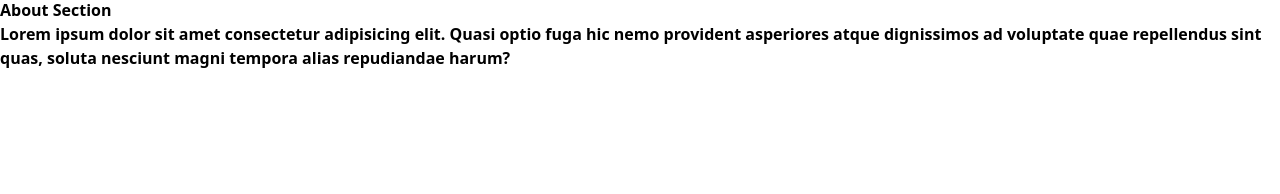
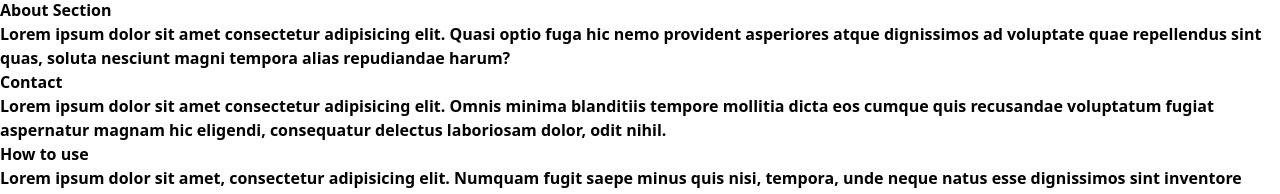
Before and after one commit to YngHeartz/bapdo-weather, a React (Vite) app: page / in a window 1280 px wide. Shown: the part 868-1062 px from the top of the page. Before the commit the page ends 938 px from the top, so only its background shows below. Built offline with nearby package versions, Linux system fonts and the light colour scheme; the HTML template or start-up script is replaced by a standard one.

Commit message:
More information and Size is bigger

```diff
--- a/src/App.jsx
+++ b/src/App.jsx
@@ -1,10 +1,18 @@
 import { useState } from 'react'
+
+//Rendered Components
 import Headerofsite from './Components/headerComp/header'
 import Input from './Components/inputComp/inputBox'
 import WeatherCard from './Components/weatherCardComp/weatherCard'
 import About from './Components/AboutBapto/aboutBapto'
+import Contact from './Components/Contact/contact'
+import Navbar from './Components/navbarComp/navbar'
+import HowToUse from './Components/howToUse/howtouse'
+//End of rendered Components
+
+//Styles
 import './App'
-import Navbar from './Components/navbarComp/navbar'
+//End of styles
 function App() {
 
   return (
@@ -19,6 +27,10 @@ function App() {
 
       <About />
 
+      <Contact />
+
+      <HowToUse />
+
     </>
   )
 }
--- a/src/Components/AboutBapto/aboutBapto.jsx
+++ b/src/Components/AboutBapto/aboutBapto.jsx
@@ -3,13 +3,13 @@ import React from "react";
 export function About(){
 
     return(
-    <>
-        <about className="text-lg">
-            <h1 className="font-extrabold text-blue-300 justify-center">About Section</h1>
+        <>
+            <div className="text-4xl text-center p-3">
+                <h1 className="font-extrabold text-blue-300 mt-72 mb-6">About Section</h1>
 
-            <p className="text-black">Lorem ipsum dolor sit amet consectetur adipisicing elit. Quasi optio fuga hic nemo provident asperiores atque dignissimos ad voluptate quae repellendus sint quas, soluta nesciunt magni tempora alias repudiandae harum?</p>
-        </about>
-    </>
-    )
+                <p className="mb-32 text-center ml-28 mr-28">Lorem ipsum dolor sit amet consectetur adipisicing elit. Quasi optio fuga hic nemo provident asperiores atque dignissimos ad voluptate quae repellendus sint quas, soluta nesciunt magni tempora alias repudiandae harum?</p>
+            </div>
+        </>
+    );
 }
 export default About
--- /dev/null
+++ b/src/Components/Contact/contact.jsx
@@ -0,0 +1,17 @@
+import React from "react";
+
+export function Contact() {
+
+    return(
+        <>
+        <div className="text-4xl text-center p-3 ">
+            <h1 className="font-extrabold text-blue-300 mb-3">Contact</h1>
+
+            <p className="text-black  mb-32 ml-28 mr-28">Lorem ipsum dolor sit amet consectetur adipisicing elit. Omnis minima blanditiis tempore mollitia dicta eos cumque quis recusandae voluptatum fugiat aspernatur magnam hic eligendi, consequatur delectus laboriosam dolor, odit nihil.</p>
+        </div>
+
+        </>
+    );
+}
+
+export default Contact
--- /dev/null
+++ b/src/Components/howToUse/howtouse.jsx
@@ -0,0 +1,14 @@
+import React from "react";
+
+export function HowToUse() {
+
+    return(
+        <>
+            <div className="text-4xl text-center p-3 ">
+                <h1 className="font-extrabold text-blue-300 mb-3">How to use</h1>
+                <p className="text-black  mb-32 ml-28 mr-28">Lorem ipsum dolor sit amet, consectetur adipisicing elit. Numquam fugit saepe minus quis nisi, tempora, unde neque natus esse dignissimos sint inventore adipisci possimus quod. Vero laboriosam cumque officia atque.</p>
+            </div>
+        </>
+    );
+}
+export default HowToUse
--- a/src/Components/inputComp/inputBox.jsx
+++ b/src/Components/inputComp/inputBox.jsx
@@ -37,7 +37,7 @@ const Input = () => {
             }
         };
     return (
-        <div className="flex flex-col items-center justify-center mb-12 mt-2">
+        <div className="flex flex-col items-center justify-center mb-12 mt-2 text-xl">
             <div className="relative mb-4">
                 <input
                     className="p-2 pr-10 border rounded shadow-md shadow-dark-600"
--- a/src/Components/weatherCardComp/weatherCard.jsx
+++ b/src/Components/weatherCardComp/weatherCard.jsx
@@ -10,7 +10,7 @@ const WeatherCard = ({ weatherData }) => {
     const iconUrl = `http://openweathermap.org/img/wn/${weatherData.weather[0].icon}.png`;
 
     return (
-        <div className="mt-2">
+        <div className="mt-2 text-xl">
             <h1 className="bg-gray-600 rounded-md text-center text-white m-3 p-3">Location: {weatherData.name}</h1>
             <div className="bg-gray-600 rounded-md text-white m-5 p-3">
                 <p>Temperature: {temperatureF}F</p>
```
